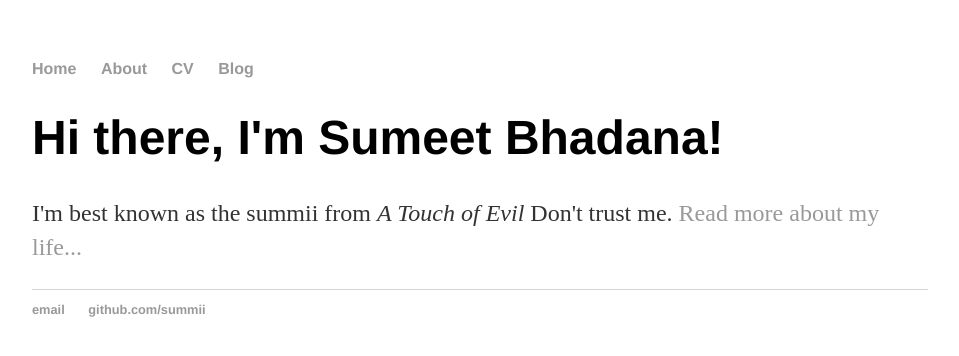
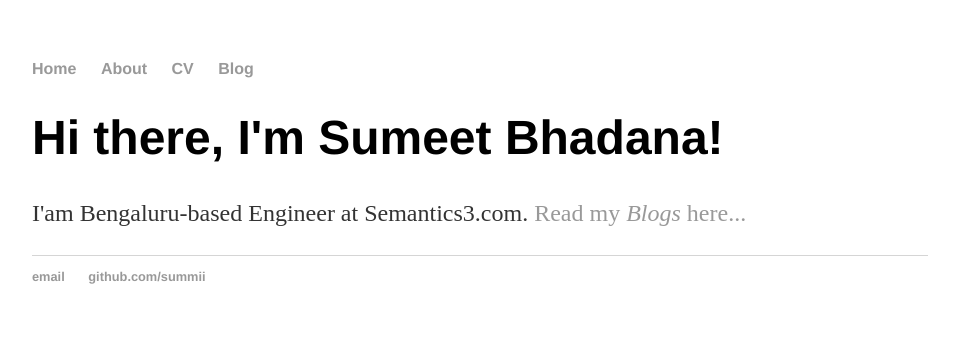
Before and after one commit to summii/summii.github.io, a Jekyll site: the page built from index.html, in a window 1280 px wide. Shown: the top 356 px of the page, without its empty margins (160-1119 px from the left). Built offline with Jekyll 4.4.1, drawn with Linux system fonts in a browser that asks for light colours.

Commit message:
modified text

```diff
--- a/index.html
+++ b/index.html
@@ -4,5 +4,5 @@ title: Sumeet's Blog
 ---
 <div class="blurb">
 	<h1>Hi there, I'm Sumeet Bhadana!</h1>
-	<p>I'm best known as the summii from <em>A Touch of Evil</em> Don't trust me. <a href="/about">Read more about my life...</a></p>
-</div><!-- /.blurb -->
+	<p>I'am Bengaluru-based Engineer at Semantics3.com. <a href="/about">Read my <em>Blogs</em> here...</a></p>
+</div>
```
